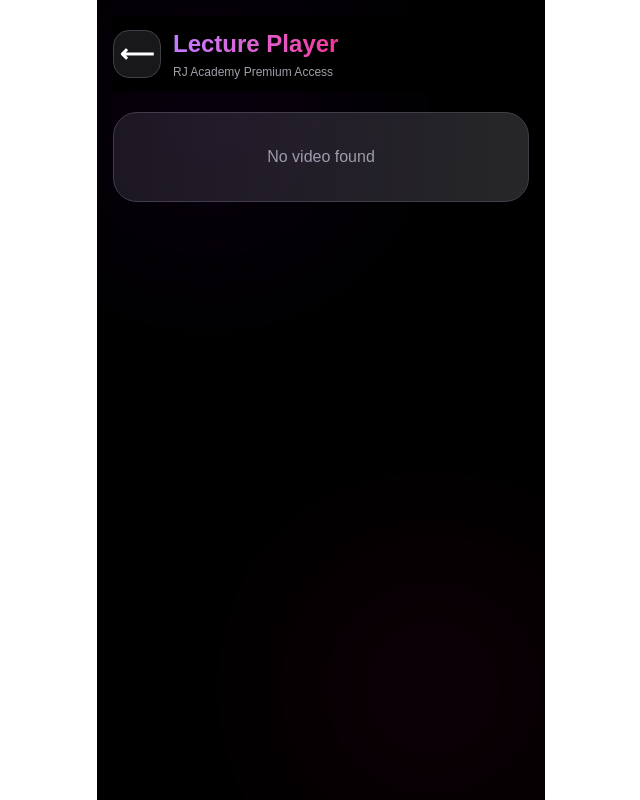
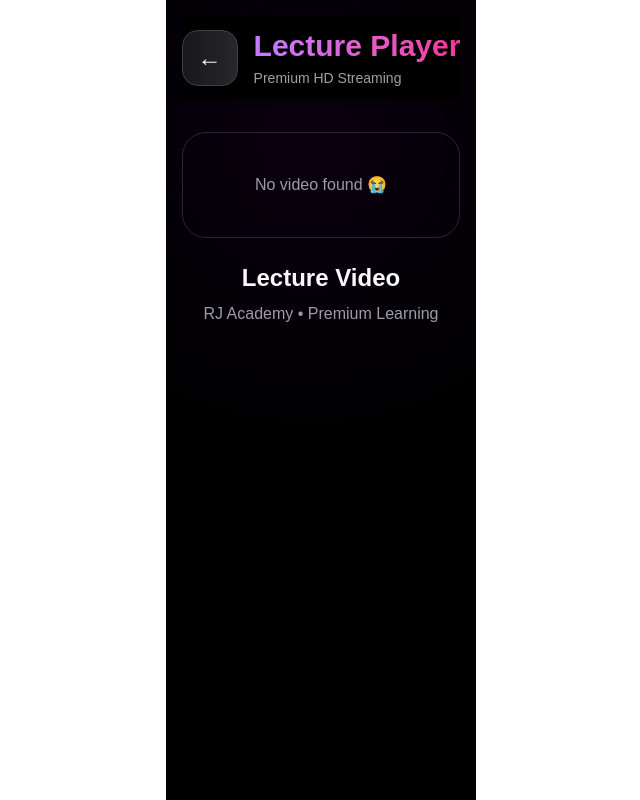
Before and after one commit to RajendraJakhar/rj-academy, a Next.js app: page /player in a window 1280 px wide. Shown: the whole page, without its empty margins (319-959 px from the left). Built offline with nearby package versions, Linux system fonts and the light colour scheme.

Commit message:
Fixed player, lectures and premium UI updates

```diff
--- a/src/app/chapters/page.tsx
+++ b/src/app/chapters/page.tsx
@@ -27,17 +27,21 @@ function ChaptersContent() {
     const { data, error } = await supabase
       .from("chapters")
       .select("*")
-      .eq("course", courseName)
-      .eq("subject", subjectName)
 
-    if (error) {
-      console.log(error)
-    } else {
-      setChapters(data || [])
-    }
+        if (error) {
+    console.log(error)
+  } else {
+    const filteredData = data?.filter(
+      (item) =>
+        item.course?.trim().toLowerCase() === courseName?.trim().toLowerCase() &&
+        item.subject?.trim().toLowerCase() === subjectName?.trim().toLowerCase()
+    )
 
-    setLoading(false)
+    setChapters(filteredData || [])
   }
+
+  setLoading(false)
+}
 
   return (
     <main className="min-h-screen bg-black text-white p-4 max-w-md mx-auto relative overflow-hidden overflow-x-hidden w-screen">
--- a/src/app/lectures/page.tsx
+++ b/src/app/lectures/page.tsx
@@ -25,16 +25,18 @@ function LecturesContent() {
     const { data, error } = await supabase
       .from("lectures")
       .select("*")
-      .eq("course", courseName?.trim())
-      .eq("subject", subjectName?.trim())
-      .eq("chapter", chapterName?.trim())
-      .order("lecture_number", { ascending: true })
 
     if (error) {
       console.log(error)
     } else {
-      console.log("Lectures:", data)
-      setLectures(data || [])
+      const filteredData = data?.filter(
+        (item) =>
+          item.course?.trim().toLowerCase() === courseName?.trim().toLowerCase() &&
+          item.subject?.trim().toLowerCase() === subjectName?.trim().toLowerCase() &&
+          item.chapter?.trim().toLowerCase() === chapterName?.trim().toLowerCase()
+      )
+
+      setLectures(filteredData || [])
     }
   }
 
@@ -120,17 +122,14 @@ function LecturesContent() {
                 <div className="mt-4 grid grid-cols-2 gap-3">
 
                   <Link
-                     href={`/player?video=${encodeURIComponent(
-                      item.video_url.replace("/view?usp=drive_link", "/preview")
-                     )}`}
-
+                    href={`/player?video=${encodeURIComponent(item.video_url)}`}
                   >
                     <button className="w-full bg-purple-600 hover:bg-purple-700 transition-all p-3 rounded-2xl font-bold text-sm shadow-lg">
                       ▶ Watch
                     </button>
                   </Link>
 
-                  {item.pdf_url ? (
+                  {item.pdf_url && item.pdf_url !== "A" ? (
                     <a
                       href={item.pdf_url}
                       target="_blank"
--- a/src/app/player/page.tsx
+++ b/src/app/player/page.tsx
@@ -9,53 +9,95 @@ function PlayerContent() {
 
   const videoUrl = searchParams.get("video")
 
+  const getEmbedUrl = (url: string) => {
+    if (!url) return ""
+
+    /* Google Drive */
+    if (url.includes("drive.google.com")) {
+      const match = url.match(/\/d\/(.*?)\//)
+      if (match && match[1]) {
+        return `https://drive.google.com/file/d/${match[1]}/preview`
+      }
+    }
+
+    /* YouTube watch link */
+    if (url.includes("youtube.com/watch?v=")) {
+      const match = url.match(/v=([^&]+)/)
+      if (match && match[1]) {
+        return `https://www.youtube.com/embed/${match[1]}`
+      }
+    }
+
+    /* YouTube live link */
+    if (url.includes("youtube.com/live/")) {
+      const match = url.match(/live\/([^?&]+)/)
+      if (match && match[1]) {
+        return `https://www.youtube.com/embed/${match[1]}`
+      }
+    }
+
+    /* youtu.be short link */
+    if (url.includes("youtu.be/")) {
+      const match = url.match(/youtu\.be\/([^?&]+)/)
+      if (match && match[1]) {
+        return `https://www.youtube.com/embed/${match[1]}`
+      }
+    }
+
+    return url
+  }
+
   return (
-    <main className="min-h-screen bg-black text-white p-4 max-w-md mx-auto relative overflow-hidden overflow-x-hidden w-screen">
+    <main className="min-h-screen bg-black text-white p-4 max-w-md mx-auto relative overflow-hidden">
 
       {/* Background Glow */}
-      <div className="absolute top-0 left-0 w-56 h-56 bg-purple-600 blur-[100px] opacity-10 rounded-full"></div>
-      <div className="absolute bottom-0 right-0 w-56 h-56 bg-pink-600 blur-[100px] opacity-10 rounded-full"></div>
+      <div className="absolute top-0 left-0 w-72 h-72 bg-purple-600 blur-[120px] opacity-10 rounded-full"></div>
 
       {/* Premium Header */}
-      <div className="relative flex items-center gap-3 mb-5 sticky top-0 bg-black/90 backdrop-blur-md py-3 z-50">
+      <div className="relative flex items-center gap-4 mb-8 sticky top-0 bg-black/90 backdrop-blur-md py-3 z-50">
 
         {/* Back Button */}
         <button
           onClick={() => router.back()}
-          className="w-12 h-12 flex items-center justify-center bg-zinc-900 border border-zinc-700 rounded-2xl text-2xl font-extrabold shadow-lg"
+          className="w-14 h-14 flex items-center justify-center bg-gradient-to-r from-zinc-900 to-zinc-800 border border-zinc-700 rounded-2xl text-2xl shadow-lg hover:border-purple-500 transition-all"
         >
-          ⟵
+          ←
         </button>
 
-        {/* Title */}
         <div>
-          <h1 className="text-2xl font-bold bg-gradient-to-r from-purple-400 to-pink-500 bg-clip-text text-transparent">
+          <h1 className="text-3xl font-bold bg-gradient-to-r from-purple-400 to-pink-500 bg-clip-text text-transparent">
             Lecture Player
           </h1>
 
-          <p className="text-zinc-400 text-xs mt-1">
-            RJ Academy Premium Access
+          <p className="text-zinc-400 text-sm mt-1">
+            Premium HD Streaming
           </p>
         </div>
 
       </div>
 
-      {/* Premium Video Player */}
-      <div className="w-full bg-gradient-to-r from-zinc-900 to-zinc-800 rounded-3xl overflow-hidden border border-zinc-700 shadow-2xl">
+      {/* Video Player */}
+      <div className="rounded-3xl overflow-hidden border border-zinc-800 shadow-lg">
 
         {videoUrl ? (
           <iframe
-            src={decodeURIComponent(videoUrl)}
-            className="w-full h-[500px] border-0"
-            allow="autoplay; fullscreen"
+            src={getEmbedUrl(decodeURIComponent(videoUrl))}
+            className="w-full h-[500px]"
+            allow="autoplay; encrypted-media"
             allowFullScreen
           />
         ) : (
-          <div className="p-8 text-center text-zinc-400">
-            No video found
+          <div className="p-10 text-center text-zinc-400">
+            No video found 😭
           </div>
         )}
 
+      </div>
+
+      {/* Footer Info */}
+      <div className="mt-6 text-center">
+        <h1 className="text-2xl font-bold">Lecture Video</h1>
+        <p className="text-zinc-400 mt-2">RJ Academy • Premium Learning</p>
       </div>
 
     </main>
@@ -64,13 +106,7 @@ function PlayerContent() {
 
 export default function PlayerPage() {
   return (
-    <Suspense
-      fallback={
-        <div className="min-h-screen bg-black text-white flex items-center justify-center">
-          <div className="animate-spin w-10 h-10 border-4 border-purple-500 border-t-transparent rounded-full"></div>
-        </div>
-      }
-    >
+    <Suspense fallback={<div className="text-white p-10">Loading...</div>}>
       <PlayerContent />
     </Suspense>
   )
```
